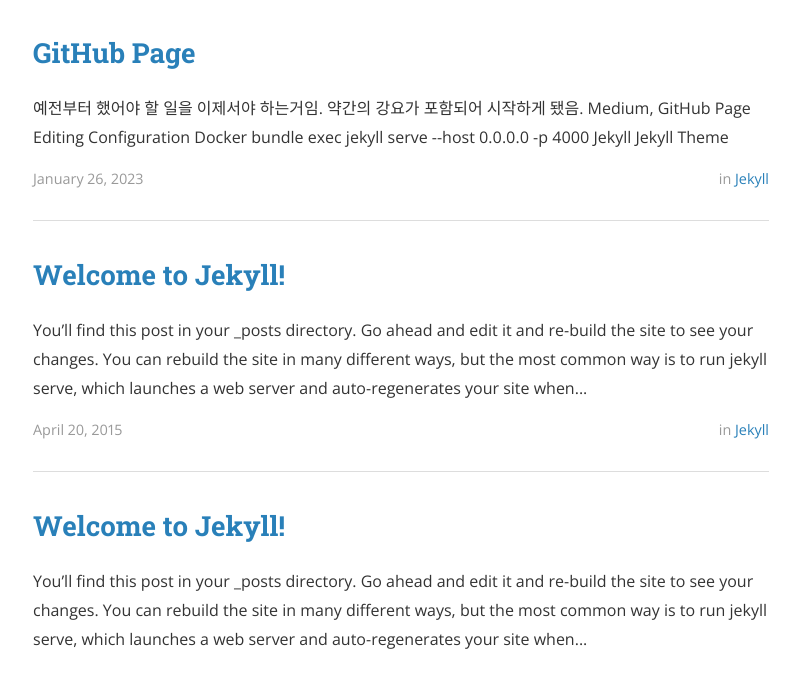
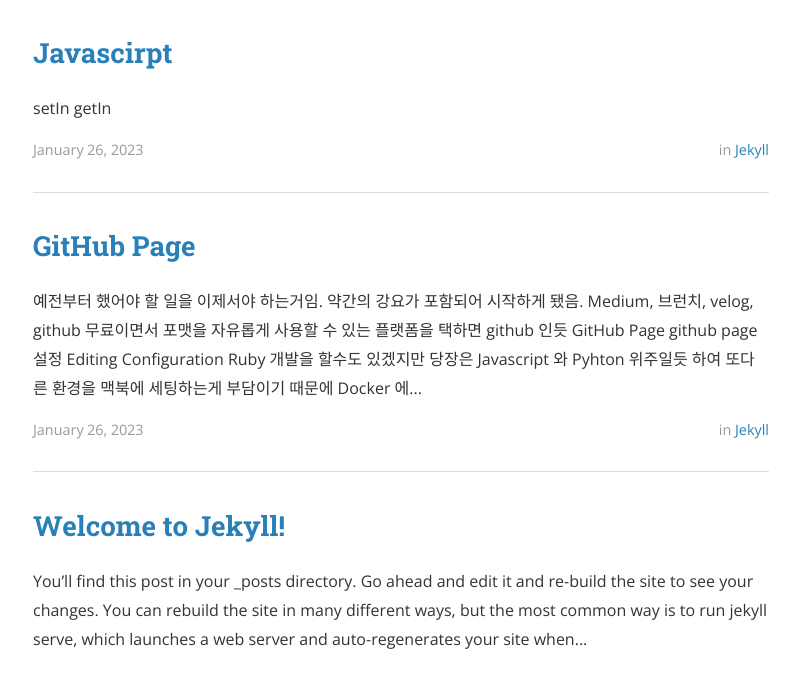
Before and after one commit to first-grade-milk/first-grade-milk.github.io, a Jekyll site: the page built from index.html, in a window 1280 px wide and 900 px high, scrolled down 283 px, cut to the strip 226-900 px from the top of the window. Shown: the whole strip, without its empty margins (239-1039 px from the left). Built offline with Jekyll 4.4.1, drawn with Linux system fonts in a browser that asks for light colours; nearby versions of some CDN libraries; the list of posts is cut into pages by our own code.

Commit message:
feat(blog): blog-start 업데이트

````diff
--- a/_posts/2015-04-20-welcome-to-jekyll.markdown
+++ /dev/null
@@ -1,103 +0,0 @@
----
-layout: post
-title:  "Welcome to Jekyll!"
-date:   2015-04-20 08:43:59
-author: Ben Centra
-categories: Jekyll
-tags:	jekyll welcome
-cover:  "/assets/instacode.png"
----
-
-You’ll find this post in your `_posts` directory. Go ahead and edit it and re-build the site to see your changes. You can rebuild the site in many different ways, but the most common way is to run `jekyll serve`, which launches a web server and auto-regenerates your site when a file is updated.
-
-## Adding New Posts
-
-To add new posts, simply add a file in the `_posts` directory that follows the convention `YYYY-MM-DD-name-of-post.ext` and includes the necessary front matter. Take a look at the source for this post to get an idea about how it works.
-
-### Tags and Categories
-
-If you list one or more categories or tags in the front matter of your post, they will be included with the post on the page as links. Clicking the link will bring you to an auto-generated archive page for the category or tag, created using the [jekyll-archive][jekyll-archive] gem.
-
-### Cover Images
-
-To add a cover image to your post, set the "cover" property in the front matter with the relative URL of the image (i.e. <code>cover: "/assets/cover_image.jpg"</code>).
-
-### Code Snippets
-
-You can use [highlight.js][highlight] to add syntax highlight code snippets:
-
-Use the [Liquid][liquid] `{% raw %}{% highlight <language> %}{% endraw %}` tag to add syntax highlighting to code snippets.
-
-For instance, this template...
-{% highlight html %}
-{% raw %}{% highlight javascript %}
-function demo(string, times) {
-  for (var i = 0; i < times; i++) {
-    console.log(string);
-  }
-}
-demo("hello, world!", 10);
-{% endhighlight %}{% endraw %}
-{% endhighlight %}
-
-...will come out looking like this:
-
-{% highlight javascript %}
-function demo(string, times) {
-  for (var i = 0; i < times; i++) {
-    console.log(string);
-  }
-}
-demo("hello, world!", 10);
-{% endhighlight %}
-
-Syntax highlighting is done using [highlight.js][highlight]. You can change the active theme in [head.html](https://github.com/bencentra/centrarium/blob/2dcd73d09e104c3798202b0e14c1db9fa6e77bc7/_includes/head.html#L15).
-
-### Blockquotes
-
-> "Blockquotes will be indented, italicized, and given a subdued light gray font. These are good for side comments not directly related to your content, or long quotations from external sources." - Some Smart Guy
-
-### Images
-
-Lightbox has been enabled for images. To create the link that'll launch the lightbox, add <code>data-lightbox</code> and <code>data-title</code> attributes to an <code>&lt;a&gt;</code> tag around your <code>&lt;img&gt;</code> tag. The result is:
-
-<a href="//bencentra.com/assets/images/falcon9_large.jpg" data-lightbox="falcon9-large" data-title="Check out the Falcon 9 from SpaceX">
-  <img src="//bencentra.com/assets/images/falcon9_small.jpg" title="Check out the Falcon 9 from SpaceX">
-</a>
-
-For more information, check out the [Lightbox][lightbox] website.
-
-### Tooltips
-
-With Tippy.js, you can add tooltips to your text with a little bit of HTML and JavaScript. First, create the tooltip trigger: `<span class="tooltip" id="someId">trigger</span>`. Then in a `<script>` tag at the bottom of your page, add some code to initialize the tooltip when the document is ready: `window.tooltips.push(['#someId', { content: "Content" }])`
-
-See the [Tippy.js docs](https://atomiks.github.io/tippyjs/) for additional configuration that you can provide for your tooltips.
-
-You can also use a Liquid `include` to import tooltip text or HTML from an external file:
-
-```
-window.tooltips.push(['#someOtherId', { content: "{% raw %}{% include tooltips/example.html %}{% endraw %}" }])
-```
-
-To modify the styles for tooltip triggers, find the `.tooltip` class in `_layout.scss`.
-
-Here's an <span class="tooltip" id="someId">example tooltip</span>, and <span class="tooltip" id="someOtherId">here's another</span>.
-
-<br/>
-{% include page_divider.html %}
-
-Check out the [Jekyll docs][jekyll] for more info on how to get the most out of Jekyll. File all bugs/feature requests at [Jekyll’s GitHub repo][jekyll-gh]. If you have questions, you can ask them on [Jekyll’s dedicated Help repository][jekyll-help].
-
-[jekyll]:      http://jekyllrb.com
-[jekyll-gh]:   https://github.com/jekyll/jekyll
-[jekyll-help]: https://github.com/jekyll/jekyll-help
-[highlight]:   https://highlightjs.org/
-[lightbox]:    http://lokeshdhakar.com/projects/lightbox2/
-[jekyll-archive]: https://github.com/jekyll/jekyll-archives
-[liquid]: https://github.com/Shopify/liquid/wiki/Liquid-for-Designers
-
-<script>
-window.tooltips = window.tooltips || []
-window.tooltips.push(['#someId', { content: "This is the text of the tooltip!" }])
-window.tooltips.push(['#someOtherId', { content: "{% include tooltips/example.html %}", placement: "right" }])
-</script>
--- a/_posts/2023-02-10-blog-start.md
+++ b/_posts/2023-02-10-blog-start.md
@@ -10,15 +10,36 @@
 
 예전부터 했어야 할 일을 이제서야 하는거임. 약간의 강요가 포함되어 시작하게 됐음.
 
-[Medium](https://medium.com/),
+[Medium](https://medium.com/), [브런치](https://brunch.co.kr/), velog, github 무료이면서 포맷을 자유롭게 사용할 수 있는 플랫폼을 택하면 github 인듯
 
 ## GitHub Page
 
+github page 설정
+
 ## Editing Configuration
+
+Ruby 개발을 할수도 있겠지만 당장은 Javascript 와 Pyhton 위주일듯 하여 또다른 환경을 맥북에 세팅하는게 부담이기 때문에 Docker 에 에디팅 환경을 구성하기로 함
 
 ### Docker
 
 {% highlight html %}
+FROM ruby:3.2.0-alpine3.17
+
+RUN apk update
+RUN apk add --no-cache build-base gcc cmake git
+
+RUN gem update bundler
+{% endhighlight %}
+
+{% highlight html %}
+docker build -t chaossin/jekyll .
+
+docker run --name blog --volume="$PWD:/srv/jekyll" -p 4000:4000 -it chaossin/jekyll
+{% endhighlight %}
+
+{% highlight html %}
+bundle install
+
 bundle exec jekyll serve --host 0.0.0.0 -p 4000
 {% endhighlight %}
 
--- /dev/null
+++ b/_posts/2023-02-10-javascript-react.md
@@ -0,0 +1,11 @@
+---
+layout: post
+title: "Javascirpt"
+date: 2023-01-26T14:25:52-05:00
+author: jaeyong pae
+categories: jekyll
+tags: docker jekyll
+cover: "/assets/chicken_01.jpg"
+---
+
+setIn getIn
````
